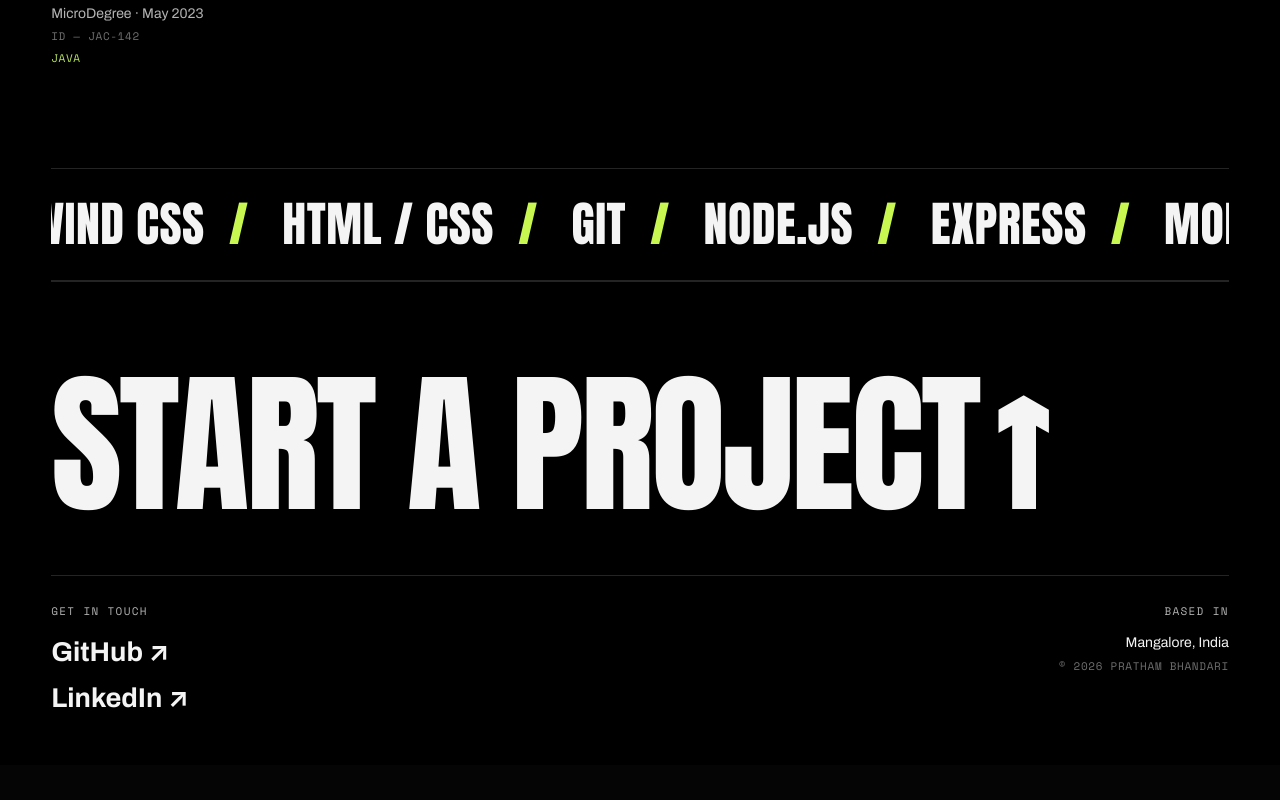
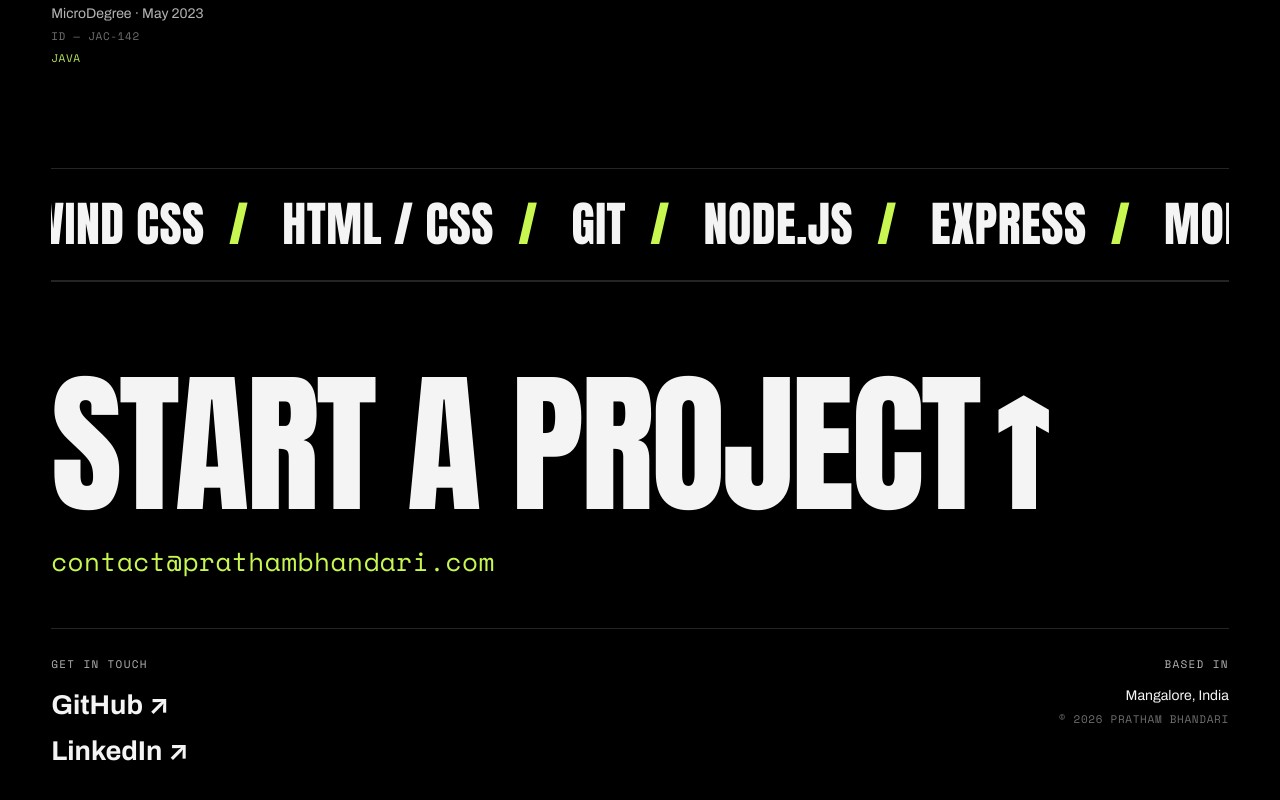
Before and after one commit to prathambhandari/prathambhandari.com, a React (Vite) app: page / in a window 1280 px wide. Shown: the part 3900-4700 px from the top of the page. Before the commit the page ends 4665 px from the top, so only its background shows below. Built offline with nearby package versions, Linux system fonts and the light colour scheme.

Commit message:
redirect issue

```diff
--- a/src/App.jsx
+++ b/src/App.jsx
@@ -3,6 +3,7 @@ const profile = {
   shortName: "P. BHANDARI",
   avatarUrl: "https://avatars.githubusercontent.com/u/62651866?v=4&s=256",
   location: "Mangalore, India",
+  email: "contact@prathambhandari.com",
   education: "BCA · Manipal University Jaipur · 2025–present",
   intro:
     "I am Pratham Bhandari , a full-stack web developer based in Mangalore, India. I build websites and web apps, freelance for startups, and care about products that feel good to use.",
@@ -360,12 +361,16 @@ function App() {
         <footer className="contact" id="contact">
           <a
             className="contact__headline"
-            href={connectLinks[1]?.href || connectLinks[0].href}
+            href="https://calendar.app.google/TeoL36YWahFhGFGs5"
             target="_blank"
             rel="noreferrer"
           >
             Start a project
             <span className="contact__arrow">↑</span>
+          </a>
+
+          <a className="contact__email" href={`mailto:${profile.email}`}>
+            {profile.email}
           </a>
 
           <div className="contact__grid">
--- a/src/index.css
+++ b/src/index.css
@@ -685,12 +685,28 @@ main {
   transform: translate(0.06em, -0.06em) rotate(45deg);
 }
 
+.contact__email {
+  display: inline-block;
+  margin-top: clamp(20px, 4vh, 40px);
+  font-family: var(--mono);
+  font-size: clamp(15px, 2.4vw, 26px);
+  letter-spacing: 0.02em;
+  color: var(--acid);
+  border-bottom: 1px solid transparent;
+  transition: border-color 0.2s ease;
+  word-break: break-word;
+}
+
+.contact__email:hover {
+  border-color: var(--acid);
+}
+
 .contact__grid {
   display: flex;
   flex-wrap: wrap;
   justify-content: space-between;
   gap: 32px;
-  margin-top: clamp(36px, 8vh, 80px);
+  margin-top: clamp(28px, 6vh, 56px);
   border-top: 1px solid var(--line);
   padding-top: 28px;
 }
```
